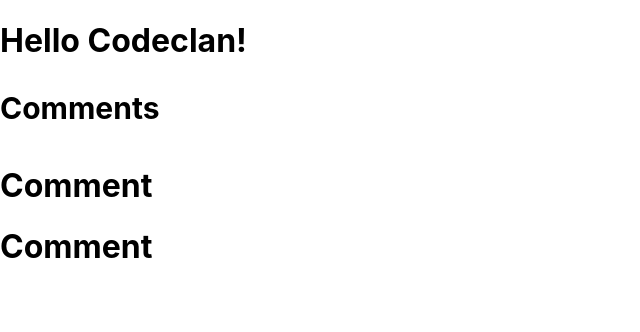
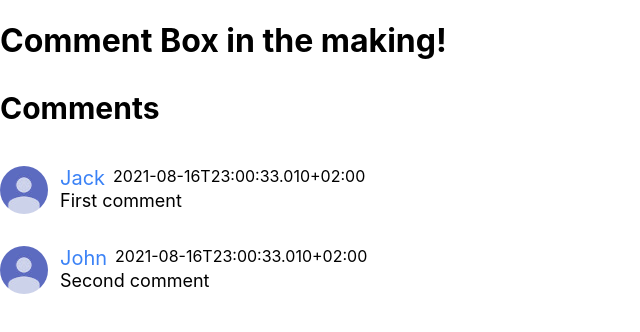
Before and after one commit to Raky79/Comments-Box, a React (Create React App) app: page / in a window 1280 px wide. Shown: the top 332 px of the page, without its empty margins (0-640 px from the left). Built offline with nearby package versions, Linux system fonts and the light colour scheme.

Commit message:
Comments component

```diff
--- a/src/App.js
+++ b/src/App.js
@@ -5,7 +5,7 @@ const App = () => {
   return (
     <div>
      <h1>
-      Hello Codeclan!
+      Comment Box in the making!
      </h1>
      <Comments currentUserId="1"/>
     </div>
--- a/src/comments/Comment.js
+++ b/src/comments/Comment.js
@@ -1,10 +1,18 @@
-const Comment  = () => {
+
+const Comment  = ({comment}) => {
     return (
-      <div>
-       <h1>
-        Comment
-       </h1>
+     <div className="comment">
+      <div className="comment-image-container">
+        <img src="user-icon.png" alt="user image"/>
       </div>
+      <div className="comment-right-part">
+        <div className="comment-content">
+          <div className="comment-author">{comment.username}</div>
+          <div>{comment.createdAt}</div>
+        </div>
+        <div className="comment-text">{comment.body}</div>
+      </div>
+     </div>
     );
   }
 
```
Also changed, not shown: public/user-icon.png (added).
